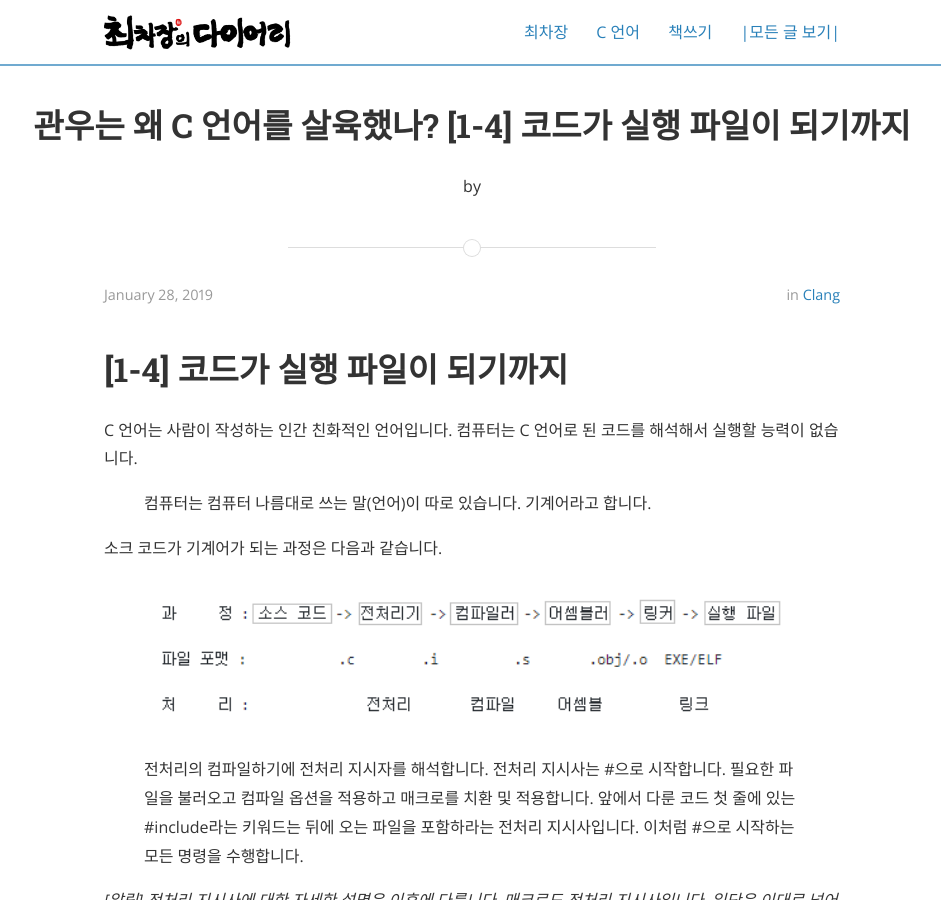
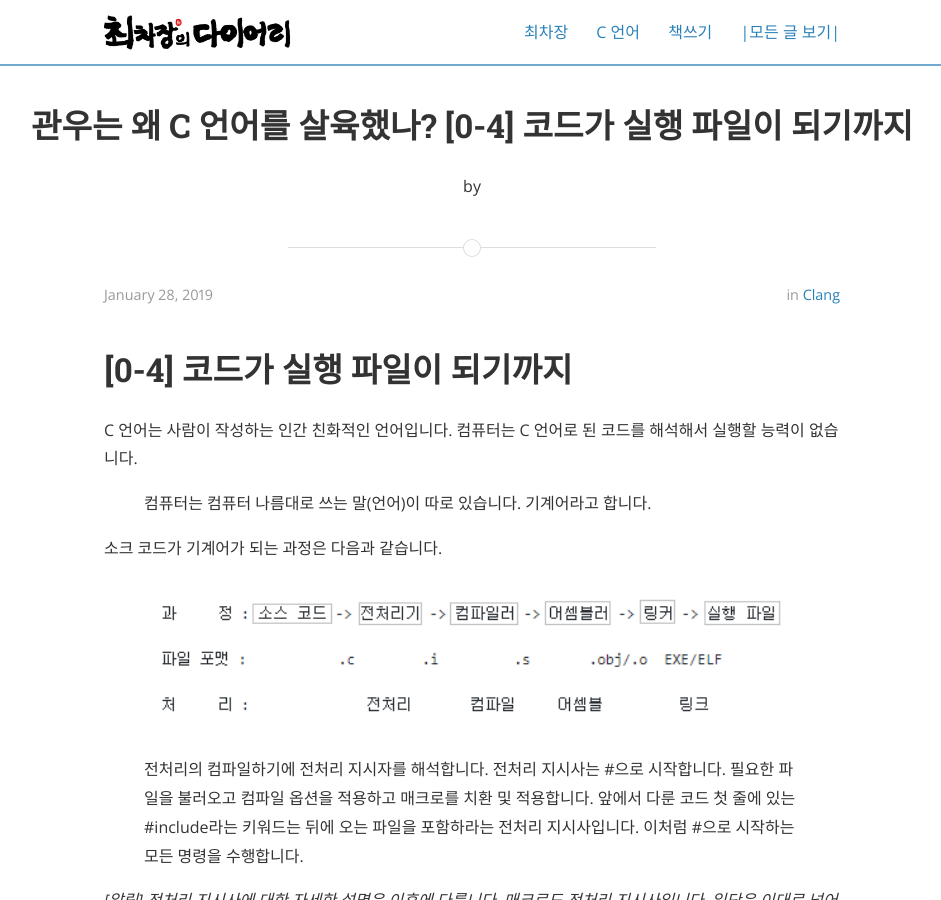
Before and after one commit to hwchoi2009/choichajang.github.io, a Jekyll site: the page built from _posts/2019-01-28-clang-00008-post.md, in a window 1280 px wide and 900 px high. Shown: the whole window, without its empty margins (168-1109 px from the left). Built offline with Jekyll 4.4.1, drawn with Linux system fonts in a browser that asks for light colours; nearby versions of some CDN libraries.

Commit message:
Update 2019-01-28-clang-00008-post.md

```diff
--- a/_posts/2019-01-28-clang-00008-post.md
+++ b/_posts/2019-01-28-clang-00008-post.md
@@ -1,11 +1,11 @@
 ---
 layout: post
-title:  "관우는 왜 C 언어를 살육했나? [1-4] 코드가 실행 파일이 되기까지"
+title:  "관우는 왜 C 언어를 살육했나? [0-4] 코드가 실행 파일이 되기까지"
 data : 2019-01-25 23:25:00 -0400
 categories: clang
 ---
 
-# [1-4] 코드가 실행 파일이 되기까지
+# [0-4] 코드가 실행 파일이 되기까지
 
 C 언어는 사람이 작성하는 인간 친화적인 언어입니다. 컴퓨터는 C 언어로 된 코드를 해석해서 실행할 능력이 없습니다.
 
```
